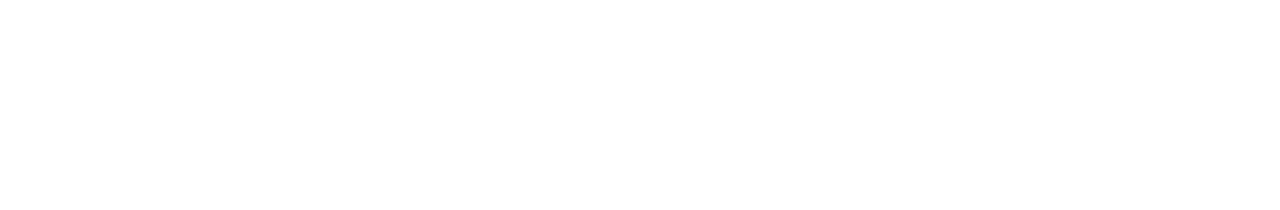
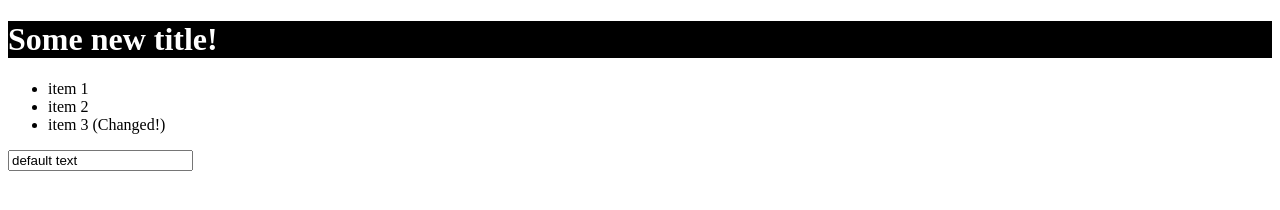
Before and after one commit to inquityy1/DOM, a plain HTML site: page index.html in a window 1280 px wide. Drawn offline with Linux system fonts and the light colour scheme.

Commit message:
litle DOM project for changeing color and text

```diff
--- a/app.js
+++ b/app.js
@@ -0,0 +1,17 @@
+const h1 = document.getElementById('main-title');
+
+h1.textContent = 'Some new title!';
+h1.style.color = 'white';
+h1.style.backgroundColor = 'black';
+
+const li = document.querySelector('li:last-of-type');
+li.textContent = li.textContent + ' (Changed!)';
+
+const body = document.body;
+
+// const listItemElements = document.querySelectorAll('li');
+const listItemElements = document.getElementsByTagName('li');
+
+for (const listItemEl of listItemElements) {
+	console.dir(listItemEl);
+}
--- a/index.html
+++ b/index.html
@@ -1,4 +1,4 @@
-<!DOCTYPE html>
+ <!DOCTYPE html>
 <html lang="en">
 <head>
   <meta charset="UTF-8">
@@ -8,6 +8,12 @@
   <script src="app.js" defer></script>
 </head>
 <body>
-
+	<header><h1 id="main-title">Dive into the DOM!</h1></header>
+	<ul>
+		<li>item 1</li>
+		<li class="list-item">item 2</li>
+		<li class="list-item">item 3</li>
+	</ul>
+	<input type="text" value="default text">
 </body>
 </html>
```
